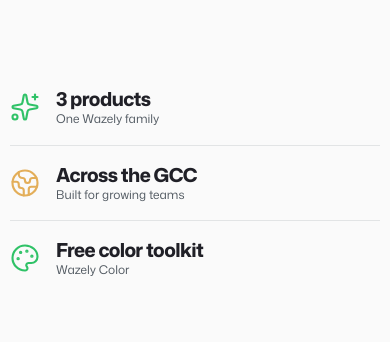
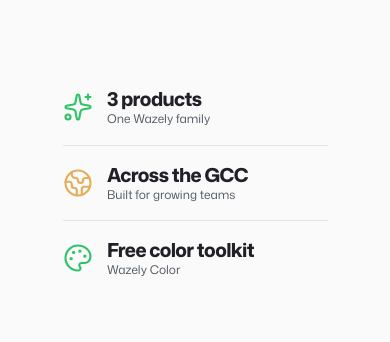
Before and after one commit to brilldevteam/Wazely-Official-Site, a Next.js app: page / in a window 390 px wide. Shown: the part 820-1162 px from the top of the page. Built offline with nearby package versions, Linux system fonts and the light colour scheme; no server answers.

Commit message:
Center mobile homepage proof highlights

```diff
--- a/src/app/globals.css
+++ b/src/app/globals.css
@@ -1102,8 +1102,8 @@ button {
 }
 @media (max-width: 650px) {
   .hv-proof { padding: 2.8rem 0 3.2rem; }
-  .hv-proof-highlights { display: grid; grid-template-columns: 1fr; gap: 0; }
-  .hv-proof-item { min-height: 4.7rem; padding: .7rem 0; }
+  .hv-proof-highlights { display: grid; grid-template-columns: 1fr; gap: 0; width: min(100% - 2rem, 265px); margin-inline: auto; }
+  .hv-proof-item { display: grid; grid-template-columns: 30px 1fr; gap: .9rem; min-height: 4.7rem; padding: .7rem 0; }
   .hv-proof-item + .hv-proof-item { border-left: 0; border-top: 1px solid #e2e4e5; }
   .hv-proof-item strong { font-size: 1.2rem; }
   .hv-proof-item p span { font-size: .75rem; }
```
Also changed, not shown: 1 other file (tests, documents, lock files or other folders).
